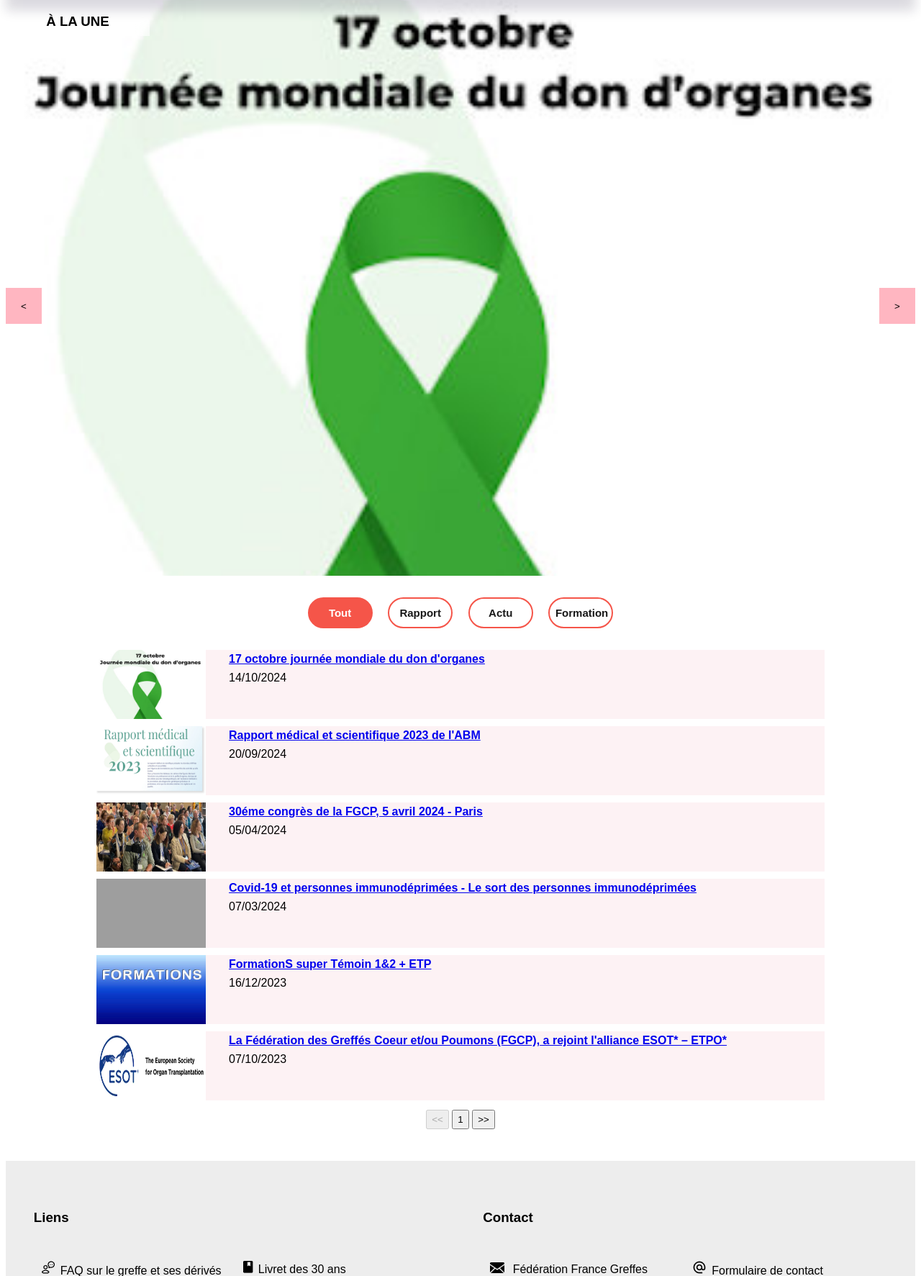
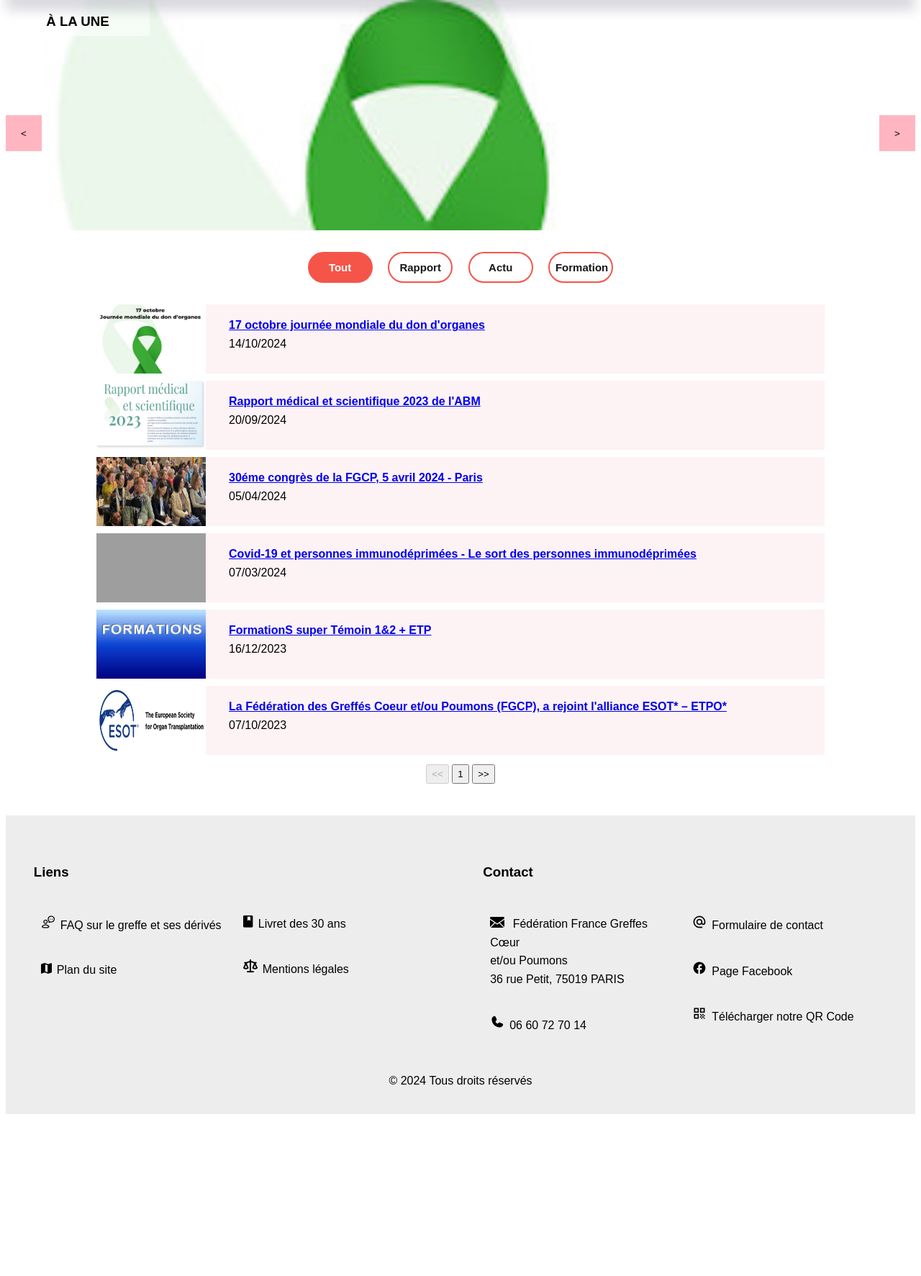
Before and after one commit to ZreY27/Refonte_FGCP_asso, a PHP site: page /actus.html in a window 1280 px wide. Shown: the part 197-1970 px from the top of the page at 72% size. After the commit the page ends 1745 px from the top, so only its background shows below. Run offline with PHP 8.4, Linux system fonts and the light colour scheme; grey boxes are pictures that could not be loaded.

Commit message:
redimensionné le carrousel

```diff
--- a/SAE/script/scriptActu.js
+++ b/SAE/script/scriptActu.js
@@ -1,11 +1,7 @@
 import {article} from './articles.js'
+const articles = JSON.parse(JSON.stringify(article));
 
 /** --------------Page Actus -----------*/
-
-console.log(article)
-const articles = JSON.parse(JSON.stringify(article));
-console.log(articles)
-
 const newArticleTemplate = document.querySelector('#article_vide');
 const articleContainer = document.querySelector('#listeArticles');
 const currentPageButton = document.querySelector('#currentPage');
--- a/SAE/style/actus.css
+++ b/SAE/style/actus.css
@@ -15,13 +15,10 @@ main {
     position: relative;
 }
 
-section {
+#carroussel{
+    height: 40vh;
     position: relative;
     width: 100%;
-}
-
-#carroussel{
-    height: 100vh;
 }
 
 #container {
@@ -31,7 +28,7 @@ section {
     overflow: hidden;
     height: inherit;
     width: 100%;
-
+    cursor: pointer;
 }
 
 .actusALaUne {
@@ -174,7 +171,7 @@ section {
 }
 
 .titreActus {
-    margin: 0 0 0 2em;
+    margin: 1em 0 0 2em;
     font-weight: bold;
 }
 
```
